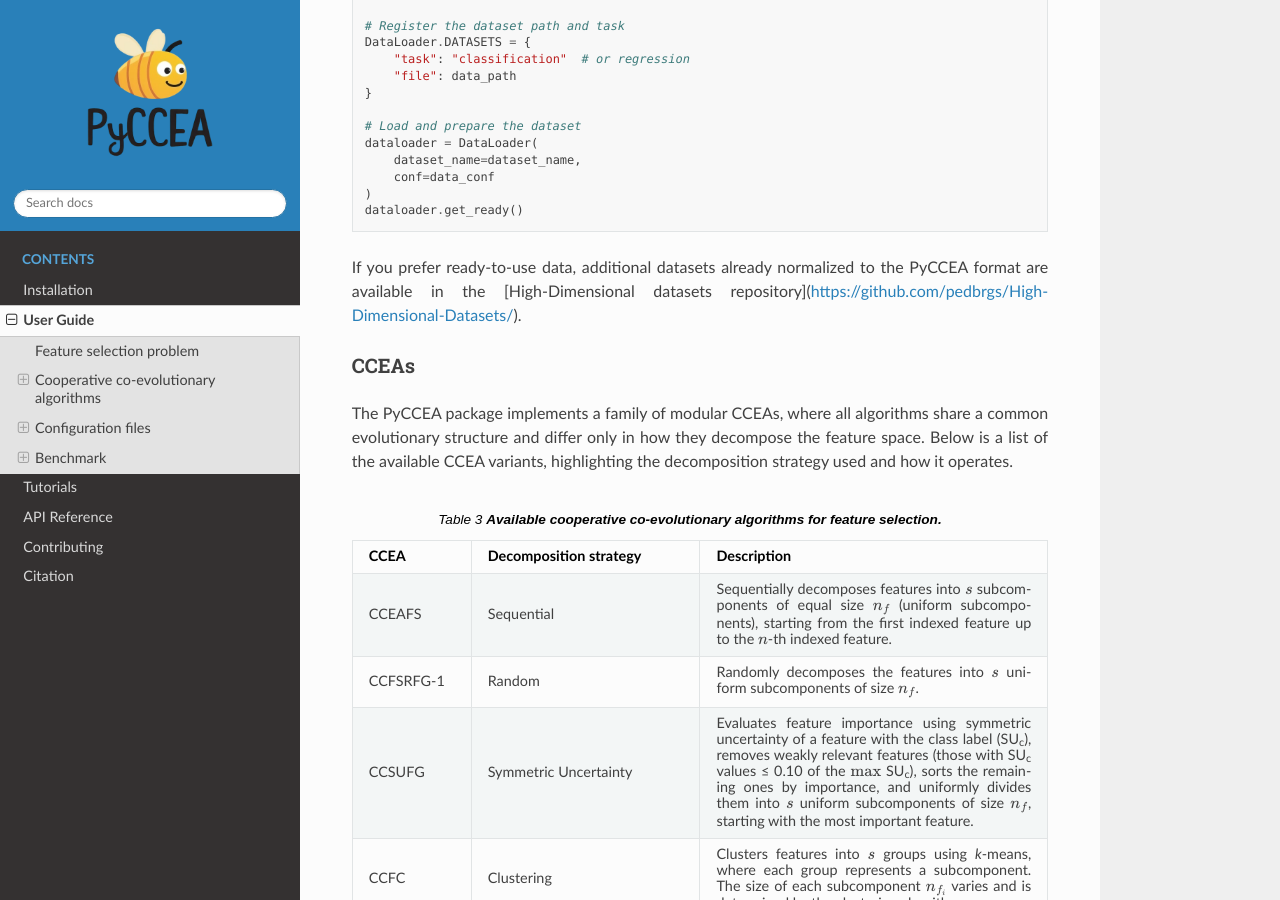
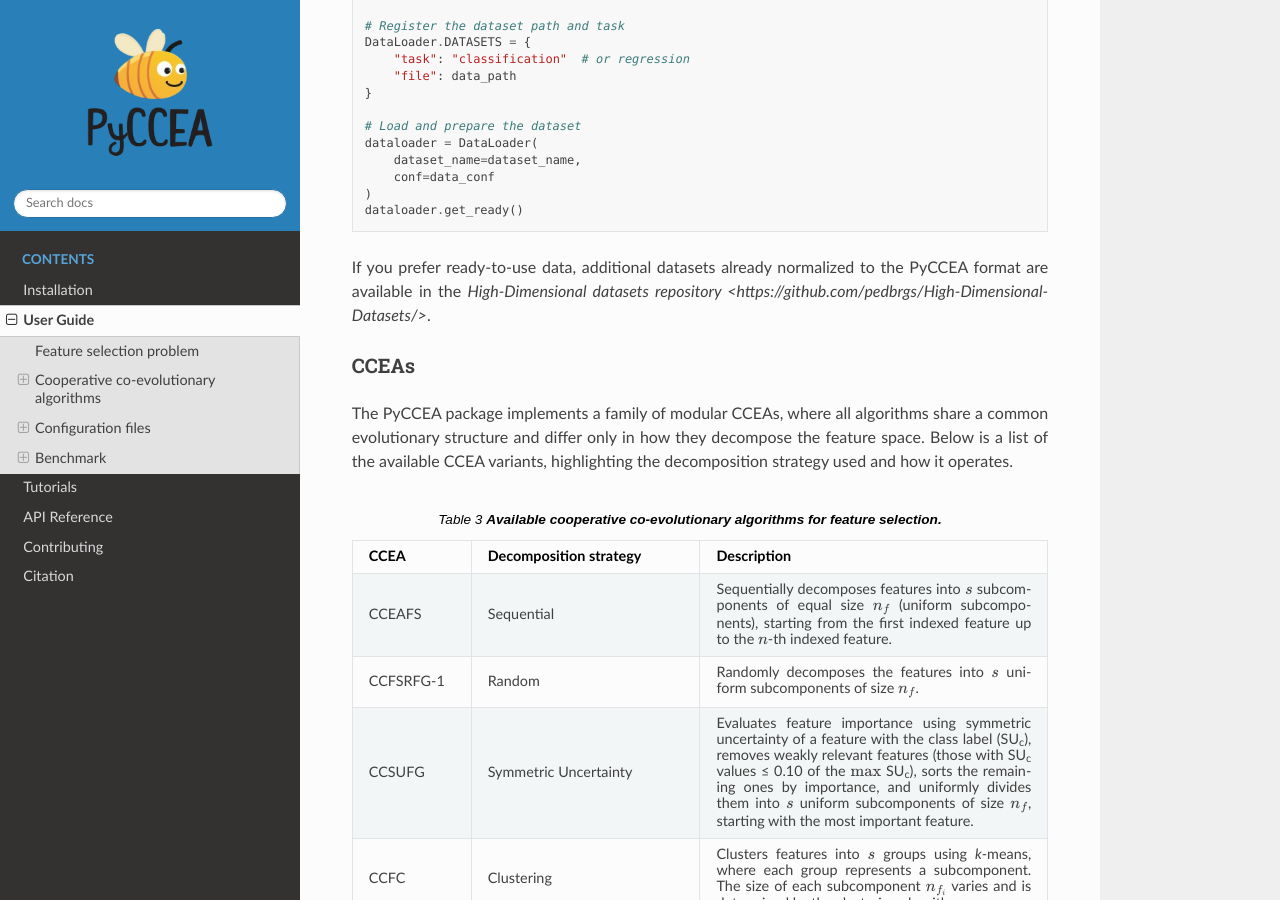
Before and after one commit to pedbrgs/PyCCEA, a Sphinx documentation site: the page built from docs/source/pages/user_guide.rst, in a window 1280 px wide and 900 px high, scrolled down 10656 px. Built offline with Sphinx 7.4.7 and the Read the Docs theme 3.1.0, drawn with Linux system fonts in a browser that asks for light colours; pages that are not in the unit, such as notebooks, are missing from menus.

```diff
--- a/docs/source/pages/user_guide.rst
+++ b/docs/source/pages/user_guide.rst
@@ -619,7 +619,7 @@ to `DataLoader` and execute the standard preprocessing, splitting, and normaliza
 
 
 If you prefer ready-to-use data, additional datasets already normalized to the PyCCEA format are
-available in the [High-Dimensional datasets repository](https://github.com/pedbrgs/High-Dimensional-Datasets/).
+available in the `High-Dimensional datasets repository <https://github.com/pedbrgs/High-Dimensional-Datasets/>`.
 
 CCEAs
 ^^^^^
```
